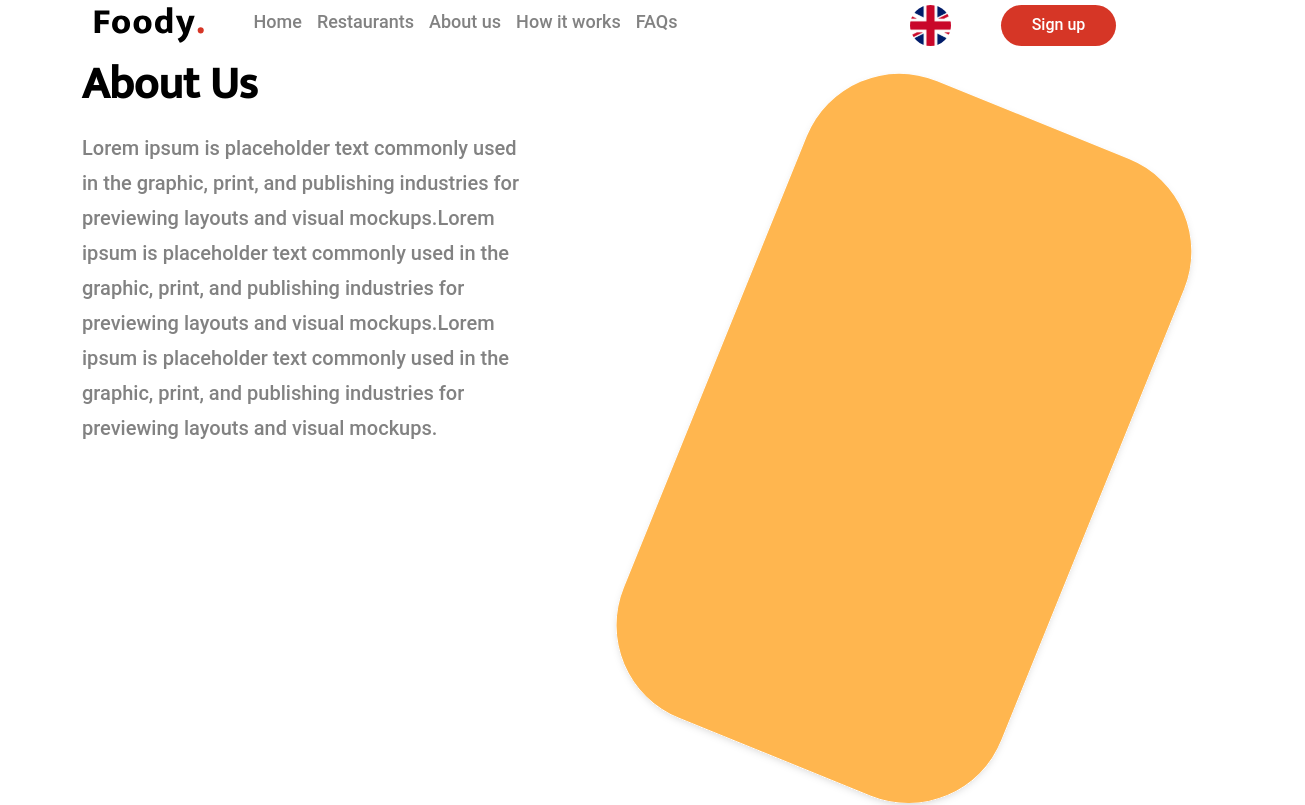
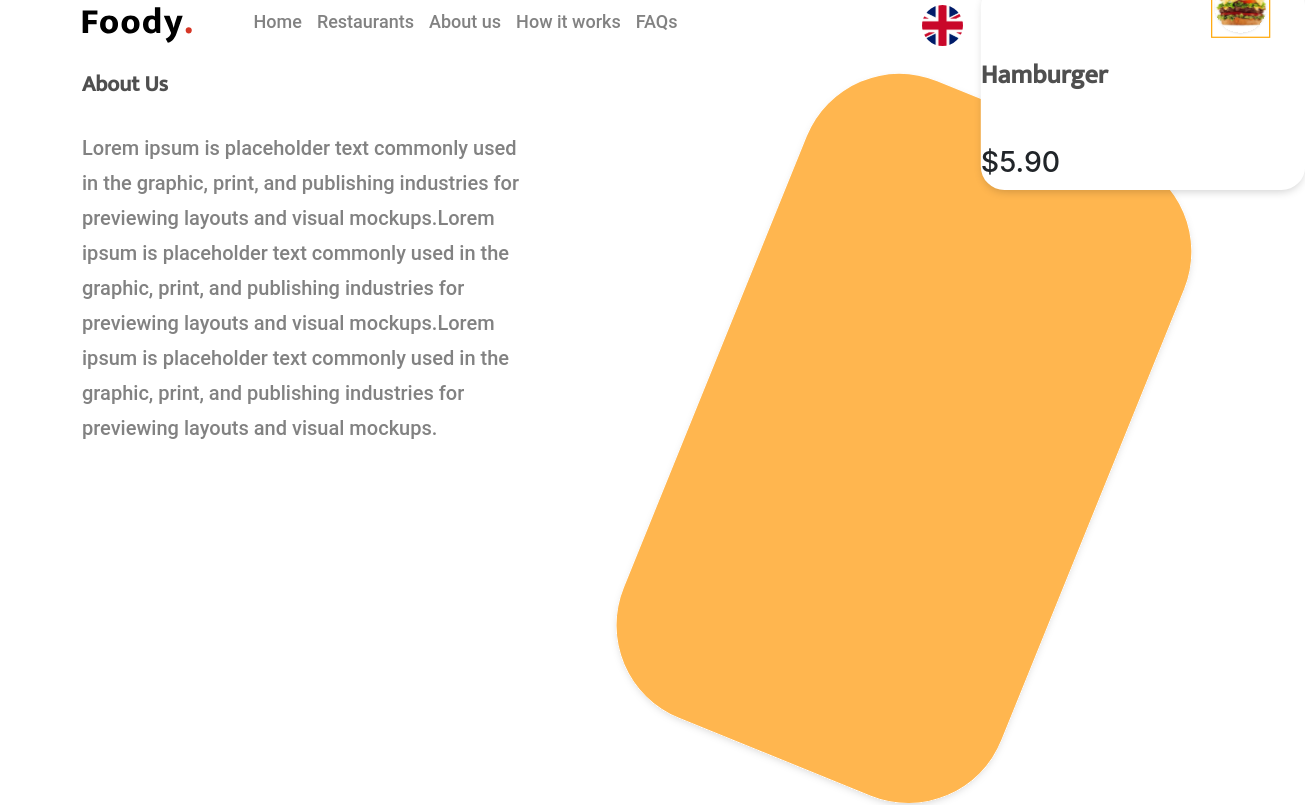
Before and after one commit to Rovshana/client.food-delivery, a Next.js app: page /about in a window 1280 px wide. Shown: the top 805 px of the page, 1305 px wide, since content can reach past the window. Built offline with nearby package versions, Linux system fonts and the light colour scheme.

Commit message:
layout has created

```diff
--- a/features/About/AboutContainer.js
+++ b/features/About/AboutContainer.js
@@ -9,7 +9,7 @@ import Footer from '../../shared/components/Footer/Footer'
         <>
 
            <About/>
-           <Footer/>
+
         </>
     )
 }
--- a/features/Error/ErrorContainer.js
+++ b/features/Error/ErrorContainer.js
@@ -9,7 +9,7 @@ export function ErrorContainer(props) {
     return (
         <>
            <Error/>
-           <Footer/>
+
         </>
     )
 }
--- a/features/Home/HomeContainer.js
+++ b/features/Home/HomeContainer.js
@@ -14,7 +14,7 @@ function HomeContainer(props) {
       <Menu />
       <CardsBottom />
 
-      <Footer />
+
     </>
   );
 }
--- /dev/null
+++ b/features/Layout/Layout.js
@@ -0,0 +1,18 @@
+import Navbar from "../../shared/components/Navbar/Navbar"
+import Footer from "../../shared/components/Footer/Footer"
+import {useRouter} from 'next/router'
+const Layout = ({children}) => {
+    const route = useRouter()
+
+    return (
+        <div>
+            {route.pathname === "/" ? null : <Navbar/> }
+
+            {children}
+            <Footer/>
+        </div>
+
+     )
+}
+
+export default Layout;
--- a/pages/404.js
+++ b/pages/404.js
@@ -6,7 +6,6 @@ import { ErrorContainer } from '../features/Error/ErrorContainer'
 
     return (
         <>
-            <h1>No worries, navbar'll come very soon:)</h1>
             <ErrorContainer/>
         </>
     )
--- a/pages/_app.js
+++ b/pages/_app.js
@@ -7,12 +7,17 @@ import '../styles/about.css'
 import '../styles/langbar.css'
 import '../styles/homefirst.scss'
 import "../i18n";
+import Layout from '../features/Layout/Layout'
 
 
 
 
 function MyApp({ Component, pageProps }) {
-  return <Component {...pageProps} />
-}
+  return (
+    <Layout>
+       <Component {...pageProps} />
 
+    </Layout>
+  )
+  }
 export default MyApp
--- a/shared/components/About/About.js
+++ b/shared/components/About/About.js
@@ -1,12 +1,12 @@
 import React from 'react'
 import Navbar from '../Navbar/Navbar'
-
+import { motion } from "framer-motion"
  function About(props) {
 
 
     return (
         <div className='container'>
-            <Navbar/>
+
         <div className=' main'>
 
             <div className='left'>
@@ -15,6 +15,18 @@ import Navbar from '../Navbar/Navbar'
             </div>
             <div>
                 <img src='/about/photo.svg' alt='..'/>
+                <motion.div animate={{scale: 1.2}}
+          transition={{
+            duration:2,
+            repeat:Infinity,
+          }} className="burger">
+            <img src='/about/hamburger.svg' alt='..'  className='photo'/>
+
+            <h3 className='title'>Hamburger</h3>
+            <h4>$5.90</h4>
+
+
+                </motion.div>
             </div>
             </div>
         </ div>
--- a/shared/components/HomeComponent/HomeFirst.js
+++ b/shared/components/HomeComponent/HomeFirst.js
@@ -16,6 +16,7 @@ import {
   CheeseBurg,
 } from "./HomeFirst.styled";
 import { motion } from "framer-motion"
+import { Nav } from "../Navbar/Navbar.styled";
 function HomeFirst(props) {
    const [width,setWidth] = useState(0)
    useEffect(()=>{
@@ -25,7 +26,7 @@ function HomeFirst(props) {
    console.log(width);
   return (
     <Header>
-      <Navbar />
+      <Navbar/>
       <Box className="container">
         <div>
           <Title>Our Food site makes it easy to find local food</Title>
--- a/styles/about.css
+++ b/styles/about.css
@@ -26,3 +26,40 @@ font-size: 20px;
 line-height: 35px;
 color: #828282;
 }
+   /* css for animation */
+
+   .burger{
+    width: 274px;
+height: 174px;
+box-shadow: 0px 3px 8px -2px rgba(0, 0, 0, 0.2);
+border-radius: 20px;
+background: #FFFFFF;
+display: flex;
+flex-direction: column;
+justify-content: space-between;
+
+position: absolute;
+  top: 0;
+  right: 0;
+
+
+
+
+   }
+   .photo{
+    width: 50px;
+    height: 50px;
+    object-fit: cover;
+    margin-right: 25px;
+    border: 1px solid orange;
+   }
+
+   .title{
+    font-family: 'Mukta';
+font-style: normal;
+font-weight: 600;
+font-size: 22px;
+line-height: 30px;
+color: #4F4F4F;
+
+   }
```
Also changed, not shown: features/FAQS/FAQsContainer.js (added, +13 -0 lines), pages/faqs.js (added, +13 -0 lines), shared/components/Faqs/FAQs.js (added, +10 -0 lines), public/about/hamburger.svg (added).
